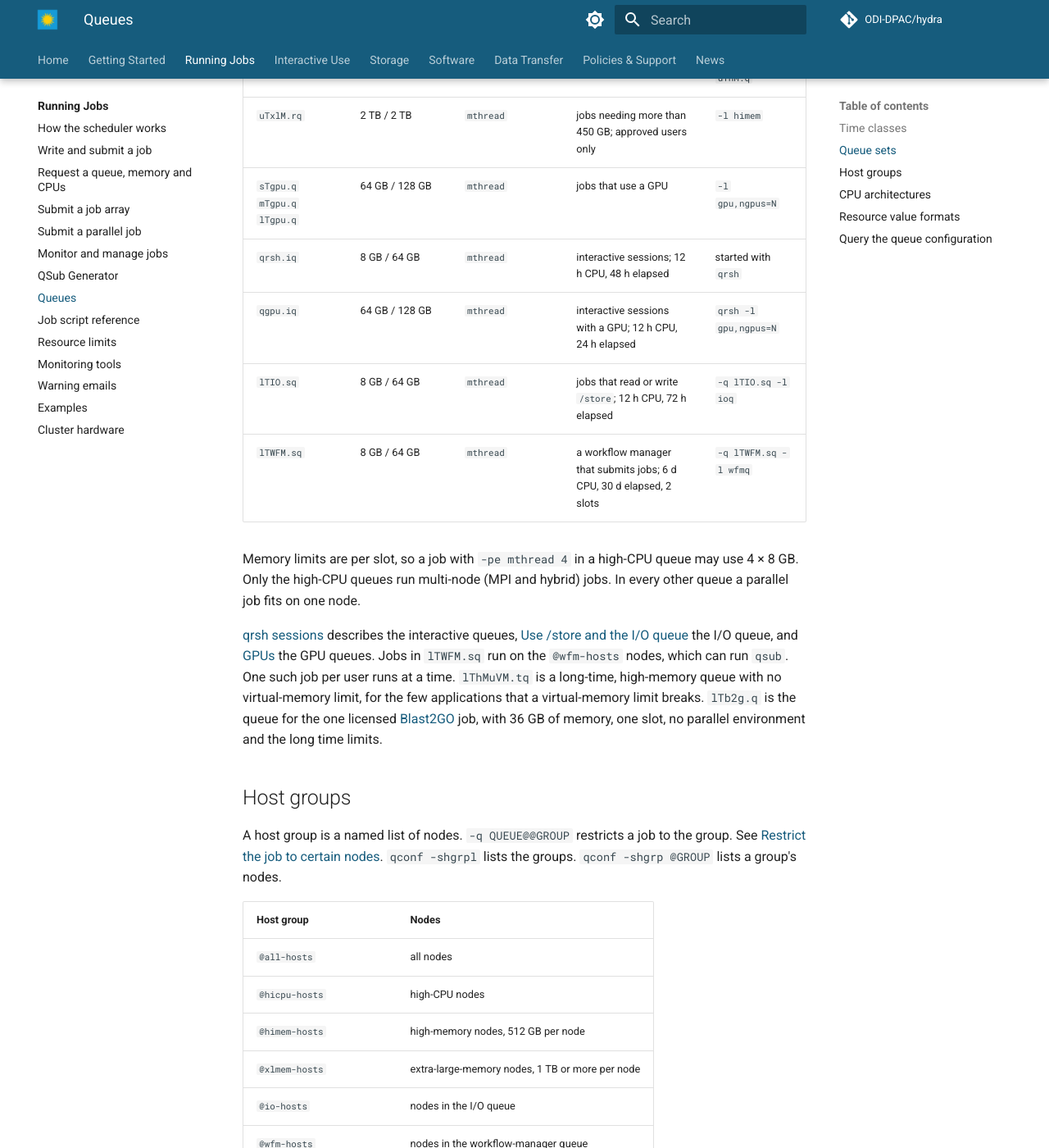
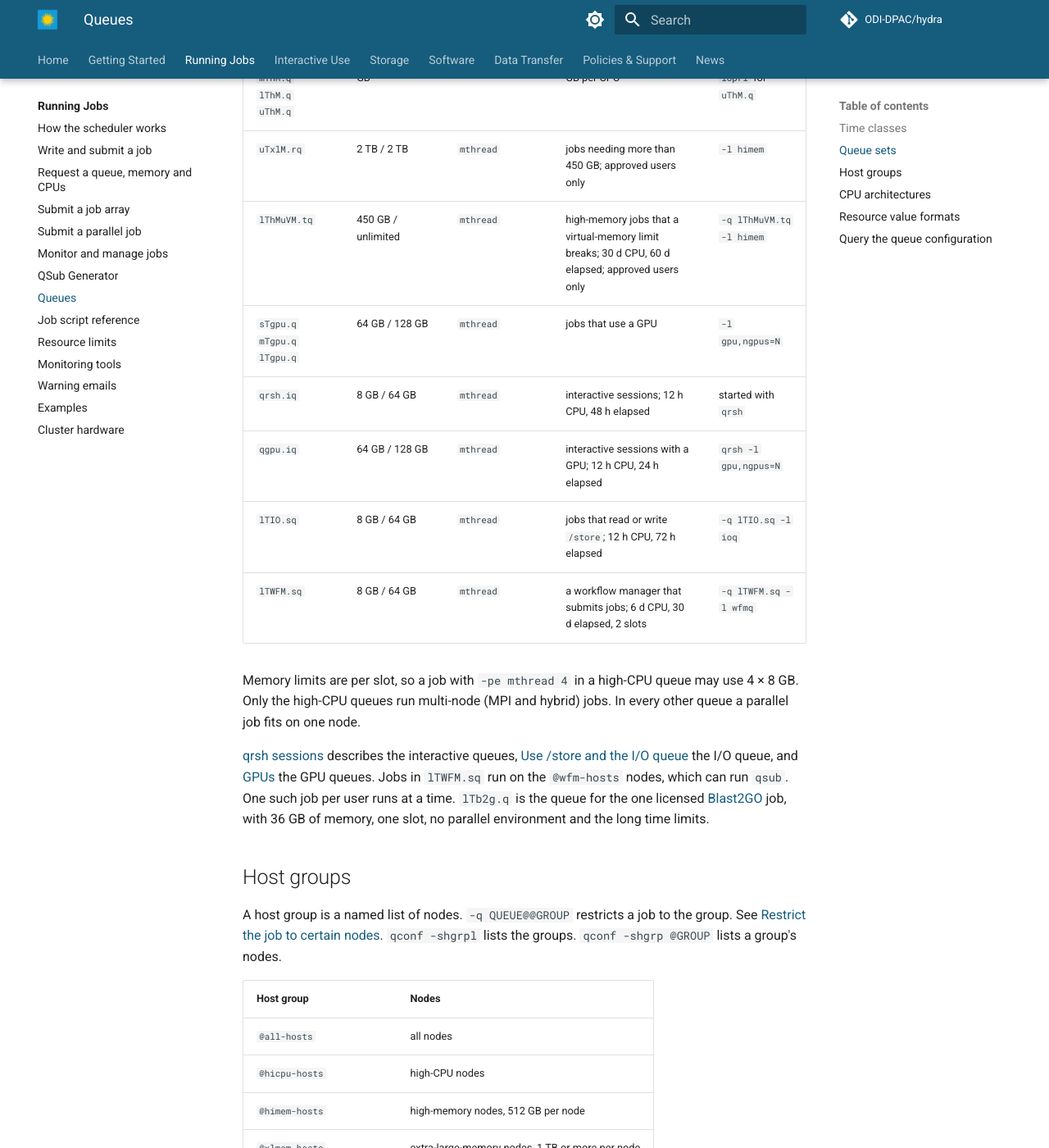
Before and after one commit to ODI-DPAC/hydra, an MkDocs documentation site: the page built from docs/jobs/queues.md, in a window 1280 px wide and 1400 px high, scrolled down 1123 px. Shown: the whole window at 82% size. Built offline with MkDocs 1.6.1 and Material for MkDocs 9.7.7, drawn with Linux system fonts in a browser that asks for light colours; comment, search, counter and statistics services are not loaded.

```diff
--- a/docs/jobs/queues.md
+++ b/docs/jobs/queues.md
@@ -22,6 +22,7 @@ The hard limits are 15 minutes longer than the soft ones. At a soft limit the sc
 | `sThC.q` `mThC.q` `lThC.q` `uThC.q` | 8 GB / 64 GB | `mthread`, `orte`, `ompi`, `mpich`, `hM` | serial or parallel jobs needing less than 8 GB per CPU | `-l lopri` for `uThC.q` |
 | `sThM.q` `mThM.q` `lThM.q` `uThM.q` | 450 GB / 900 GB | `mthread` | jobs needing 8 GB to 450 GB per CPU | `-l himem`; `-l lopri` for `uThM.q` |
 | `uTxlM.rq` | 2 TB / 2 TB | `mthread` | jobs needing more than 450 GB; approved users only | `-l himem` |
+| `lThMuVM.tq` | 450 GB / unlimited | `mthread` | high-memory jobs that a virtual-memory limit breaks; 30 d CPU, 60 d elapsed; approved users only | `-q lThMuVM.tq -l himem` |
 | `sTgpu.q` `mTgpu.q` `lTgpu.q` | 64 GB / 128 GB | `mthread` | jobs that use a GPU | `-l gpu,ngpus=N` |
 | `qrsh.iq` | 8 GB / 64 GB | `mthread` | interactive sessions; 12 h CPU, 48 h elapsed | started with `qrsh` |
 | `qgpu.iq` | 64 GB / 128 GB | `mthread` | interactive sessions with a GPU; 12 h CPU, 24 h elapsed | `qrsh -l gpu,ngpus=N` |
@@ -30,7 +31,7 @@ The hard limits are 15 minutes longer than the soft ones. At a soft limit the sc
 
 Memory limits are per slot, so a job with `-pe mthread 4` in a high-CPU queue may use 4 × 8 GB. Only the high-CPU queues run multi-node (MPI and hybrid) jobs. In every other queue a parallel job fits on one node.
 
-[qrsh sessions](../interactive/qrsh.md) describes the interactive queues, [Use /store and the I/O queue](../storage/store.md) the I/O queue, and [GPUs](../software/gpus.md) the GPU queues. Jobs in `lTWFM.sq` run on the `@wfm-hosts` nodes, which can run `qsub`. One such job per user runs at a time. `lThMuVM.tq` is a long-time, high-memory queue with no virtual-memory limit, for the few applications that a virtual-memory limit breaks. `lTb2g.q` is the queue for the one licensed [Blast2GO](../software/guides/blast2go.md) job, with 36 GB of memory, one slot, no parallel environment and the long time limits.
+[qrsh sessions](../interactive/qrsh.md) describes the interactive queues, [Use /store and the I/O queue](../storage/store.md) the I/O queue, and [GPUs](../software/gpus.md) the GPU queues. Jobs in `lTWFM.sq` run on the `@wfm-hosts` nodes, which can run `qsub`. One such job per user runs at a time. `lTb2g.q` is the queue for the one licensed [Blast2GO](../software/guides/blast2go.md) job, with 36 GB of memory, one slot, no parallel environment and the long time limits.
 
 ## Host groups
 
```
Also changed, not shown: docs/jobs/hardware.md (+1 -1 lines), docs/jobs/job-scripts.md (+2 -2 lines), docs/jobs/submit.md (+1 -2 lines), docs/jobs/tools.md (+1 -1 lines).
